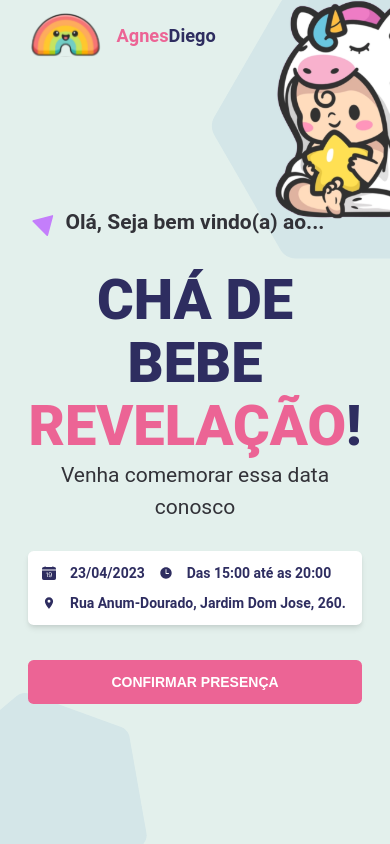
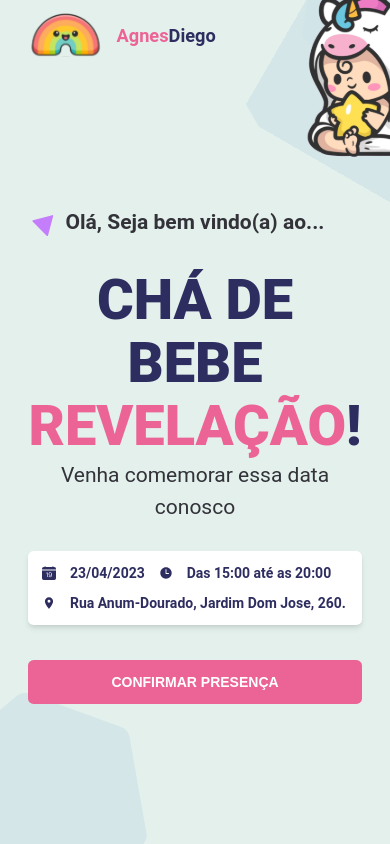
Before and after one commit to GuilhermeMota20/ChaRevelacao, a React (Vite) app: page / in a window 390 px wide. Built offline with nearby package versions, Linux system fonts and the light colour scheme.

Commit message:
ajuste do tamanho da imagem baby

```diff
--- a/src/home.module.scss
+++ b/src/home.module.scss
@@ -156,11 +156,16 @@
 
         &>.teste {
             position: absolute;
-            right: -9rem;
+            right: -7rem;
             top: -2rem;
 
+            &::after {
+                height: 15rem;
+                width: 15rem;
+            }
+
             & .imgBabyChar {
-                width: 24rem;
+                width: 18rem;
             }
             // display: none !important;
         }
```
